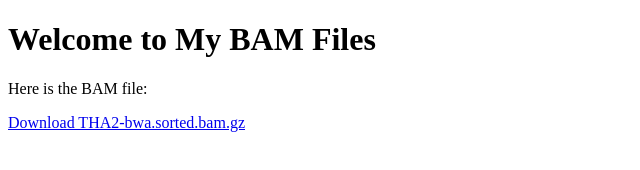
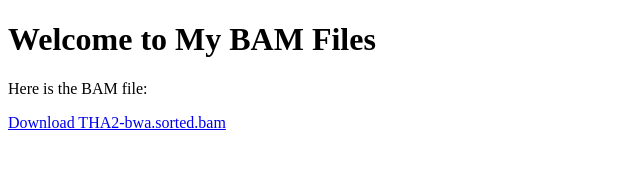
Before and after one commit to jingw0916/bam-files, a plain HTML site: page index.html in a window 1280 px wide. Shown: the full height of the page, 0-640 px from the left. Drawn offline with Linux system fonts and the light colour scheme.

Commit message:
Update index.html

```diff
--- a/index.html
+++ b/index.html
@@ -6,6 +6,6 @@
 <body>
     <h1>Welcome to My BAM Files</h1>
     <p>Here is the BAM file:</p>
-    <a href="THA2-bwa.sorted.bam.gz">Download THA2-bwa.sorted.bam.gz</a>
+    <a href="THA2-bwa.sorted.bam.gz">Download THA2-bwa.sorted.bam</a>
 </body>
 </html>
```
